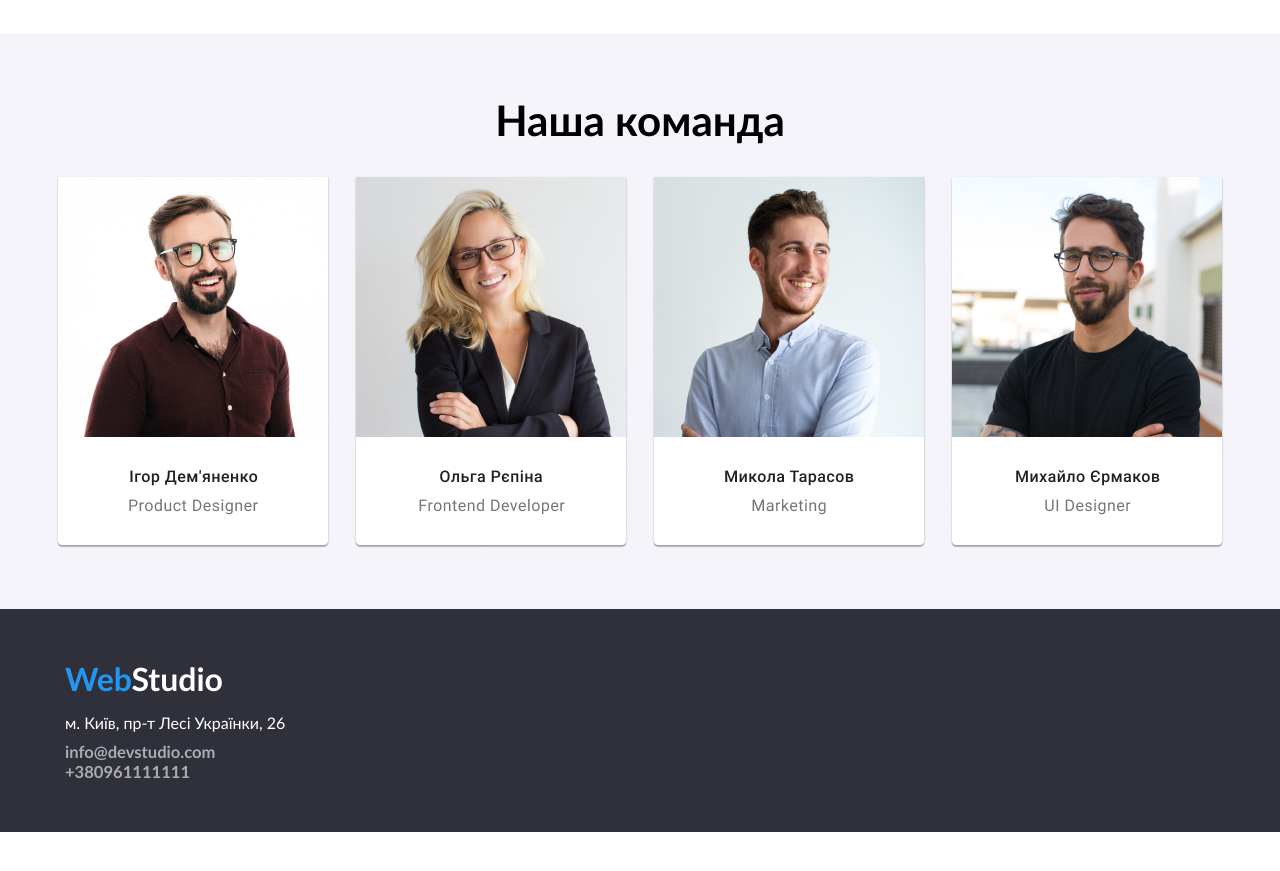
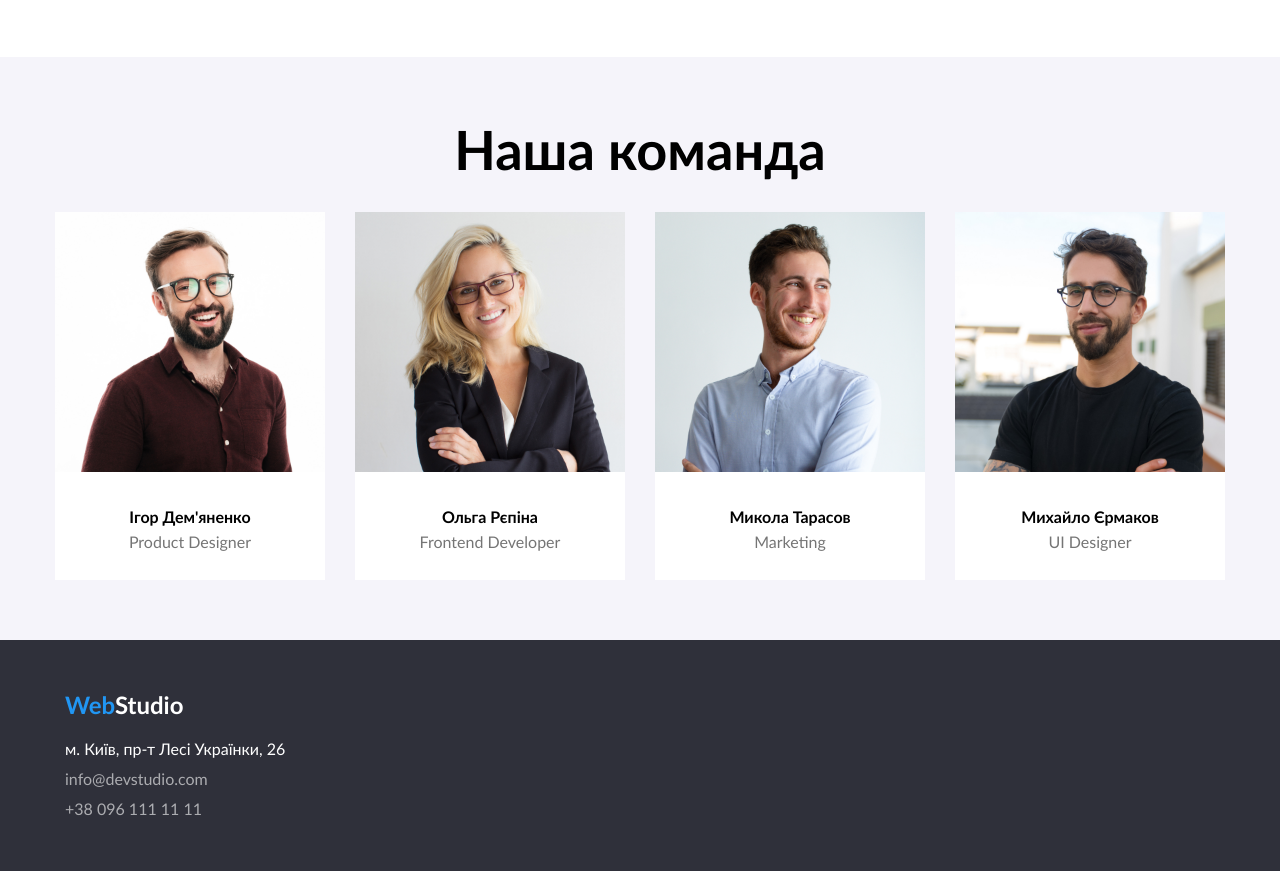
Before and after one commit to Loreks19/Mykolaychuk-Yaroslav-IPZ-32, a plain HTML site: page index.html in a window 1280 px wide. Shown: the part 1401-2272 px from the top of the page. Before the commit the page ends 2233 px from the top, so only its background shows below. Drawn offline with Linux system fonts and the light colour scheme.

Commit message:
All your tasks are completed

```diff
--- a/index.html
+++ b/index.html
@@ -18,98 +18,112 @@
         </ul>
     </nav>
     <div class="contact">
-        <a href="#">info@devstudio.com</a>
-        <span>+38 096 111 11 11</span>
+        <a href="mailto:info@devstudio.com">info@devstudio.com</a>
+        <span><a href="tel:+380961111111">+38 096 111 11 11</a></span>
     </div>
     </div>
 </header>
-
+<main>
     <section class="block">
         <div class="containers">
             <div class="part">
                 <h1>ЕФЕКТИВНІ РІШЕННЯ ДЛЯ ВАШОГО БІЗНЕСУ</h1>
             </div>
             <div class="press">
-            <button>Замовити послугу</button>
+                <button type="submit">Замовити послугу</button>
             </div>
         </div>
     </section>
 
     <section class="block2">
-    <div class="containers">
         <div class="advantages">
             <div class="advantage">
                 <h3>Увага до деталей</h3>
-            <br>
                 <p>Ідейні міркування і навіть початок роботи з формування позиції.</p>
             </div>
             <div class="advantage">
                 <h3>Пунктуальність</h3>
-            <br>
                 <p>Завдання організації, особливо рамки і місце навчання кадрів тягне у себе. </p>
             </div>
             <div class="advantage">
                 <h3>Планування</h3>
-            <br>
                 <p>Так само консультація з широким активом значною мірою зумовлює.</p>
             </div>
             <div class="advantage">
                 <h3>Сучасні технології</h3>
-            <br>
                 <p>Значимість цих проблем настільки очевидна, що реалізація планових завдань.</p>
-        </div>
-    </div>
-    <div class="text">
-        <h3>Чим ми займаємося</h3>
-    </div>
-
-    <div class="photo">
-        <div class="container">
-            <img src="/images/box 1.png" alt="photo"/>
-        </div>
-        <div class="container">
-            <img src="/images/box 2.png" alt="photo"/>
-        </div>
-        <div class="container">
-            <img src="/images/box 3.png" alt="photo"/>
-        </div>
             </div>
         </div>
     </section>
 
     <section class="block3">
         <div class="containers">
-    <div class="team">
-        <h3>Наша команда</h3>
+        <div class="text">
+            <h2>Чим ми займаємося</h2>
         </div>
-    <div class="members">
-        <div class="member">
-            <img src="/images/team card 1.png" alt="member"/>
+
+        <div class="photo">
+            <div class="container">
+                <img src="./images/box 1.jpg" width="370" height="294" alt="photo"/>
             </div>
-        <div class="member">
-            <img src="/images/team card 2.png" alt="member"/>
+            <div class="container">
+                <img src="./images/box 2.jpg" width="370" height="294" alt="photo"/>
             </div>
-        <div class="member">
-            <img src="/images/team card 3.png"/>
-        </div>
-        <div class="member">
-            <img src="/images/team card 4.png"/>
+            <div class="container">
+                <img src="./images/box 3.jpg" width="370" height="294" alt="photo"/>
             </div>
         </div>
         </div>
     </section>
+
+    <section class="block4">
+        <div class="containers">
+        <div class="team">
+            <h2>Наша команда</h2>
+        </div>
+        <div class="members">
+            <div class="member">
+                <img src="./images/team card 1.jpg" width="270" height="260" alt="Ігор Дем'яненко"/>
+                <div class="member_info">
+                    <h4>Ігор Дем'яненко</h4>
+                    <p>Product Designer</p>
+                </div>
+            </div>
+            <div class="member">
+                <img src="./images/team card 2.jpg" width="270" height="260" alt="Ольга Рєпіна"/>
+                <div class="member_info">
+                    <h4>Ольга Рєпіна</h4>
+                    <p>Frontend Developer</p>
+                </div>
+            </div>
+            <div class="member">
+                <img src="./images/team card 3.jpg" width="270" height="260" alt="Микола Тарасов"/>
+                <div class="member_info">
+                    <h4>Микола Тарасов</h4>
+                    <p>Marketing</p>
+                </div>
+            </div>
+            <div class="member">
+                <img src="./images/team card 4.jpg" width="270" height="260" alt="Михайло Єрмаков"/>
+                <div class="member_info">
+                    <h4>Михайло Єрмаков</h4>
+                    <p>UI Designer</p>
+                </div>
+            </div>
+        </div>
+        </div>
+    </section>
+</main>
 <footer>
     <div class="containers">
         <div class="info">
-            <h1>Web<span>Studio</span></h1>
+            <a href="#">Web<span>Studio</span></a>
         </div>
-        <div class="info1">
+        <adress class="info1">
             <p>м. Київ, пр-т Лесі Українки, 26</p>
-        </div>
-        <div class="info2">
-            <h5>info@devstudio.com</h5>
-            <h5>+380961111111</h5>
-        </div>
+            <a href="mailto:info@devstudio.com">info@devstudio.com</a>
+            <span><a href="tel:+380961111111">+38 096 111 11 11</a></span>
+        </adress>
 
     </div>
 </footer>
--- a/style.css
+++ b/style.css
@@ -67,6 +67,12 @@ header {
 
 .contact span {
     font-size:16px;
+
+    color:#000;
+}
+.contact span a{
+    font-size:16px;
+
     color:#000;
 }
 
@@ -135,6 +141,10 @@ header {
     margin-top: 100px;
     margin-bottom: 100px;
     gap: 30px;
+
+}
+.advantage h3{
+    line-height: 50px;
 }
 .advantage{
     max-width:275px;
@@ -158,7 +168,7 @@ header {
     padding-top: 60px;
     padding-bottom: 30px;
 }
-.block3{
+.block4{
     background-color:#F5F4FA;
     text-align: center;
 }
@@ -167,32 +177,53 @@ header {
     justify-content: space-between;
     padding-bottom: 60px;
 }
+.member{
+    width: 270px;
+    height: 368px;
+    background-color: white;
+
+}
+.member_info h4{
+    line-height: 30px;
+}
+.member p{
+    color: #757575;
+
+}
+.member_info{
+    padding-top: 30px;
+}
 footer{
     background-color: #2F303A;
     padding:50px;
 }
-footer h1{
-    color:#2196F3;
-}
+
 footer span{
     color:white;
 }
 footer p{
     color: white;
 }
-footer h5{
-
-    color:#FFFFFF99;
-}
 .info{
     padding-bottom: 15px;
+    text-decoration: none;
 
 }
 .info1{
     padding-bottom: 10px;
-
+    display: flex;
+    flex-direction: column;
+    line-height: 30px;
+    color:#757575;
 }
-.info2{
-    font-size: 20px;
-
+.info a{
+    text-decoration: none;
+    color:#2196F3;
+    font-family: Calibri;
+    font-size: 24px;
+    font-weight: 600;
 }
+.info1 a{
+    text-decoration: none;
+    color: #FFFFFF99;
+}
```
Also changed, not shown: images/box 1.jpg (added), images/box 1.png (deleted), images/box 2.jpg (added), images/box 2.png (deleted), images/box 3.jpg (added), images/box 3.png (deleted), images/team card 1.jpg (added), images/team card 1.png (deleted), images/team card 2.jpg (added), images/team card 2.png (deleted), images/team card 3.jpg (added), images/team card 3.png (deleted), images/team card 4.jpg (added), images/team card 4.png (deleted). Lines whose indentation alone changed are shown as unchanged.
